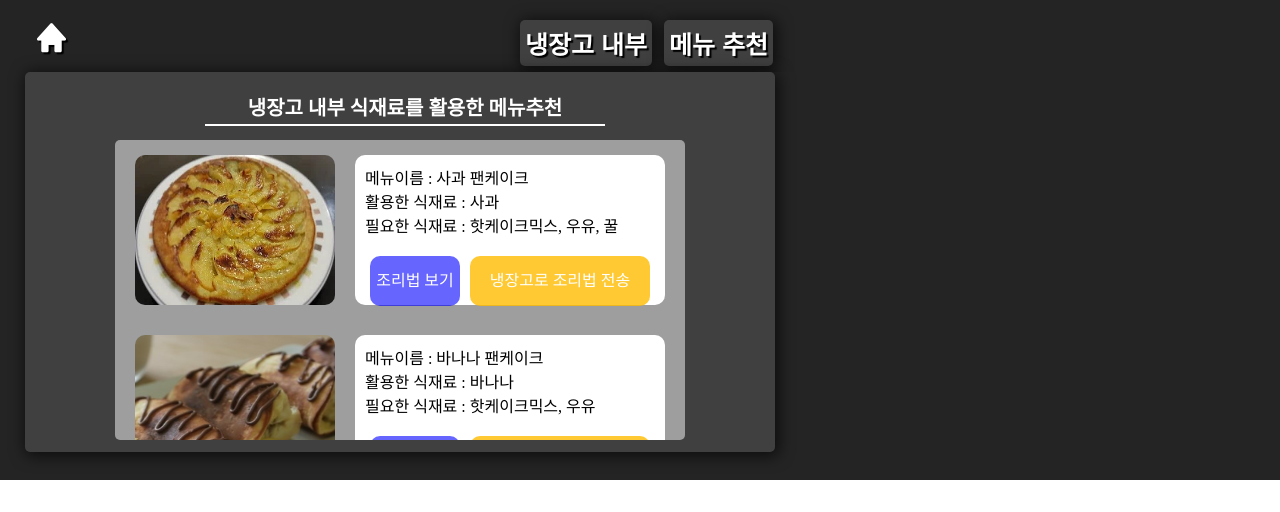
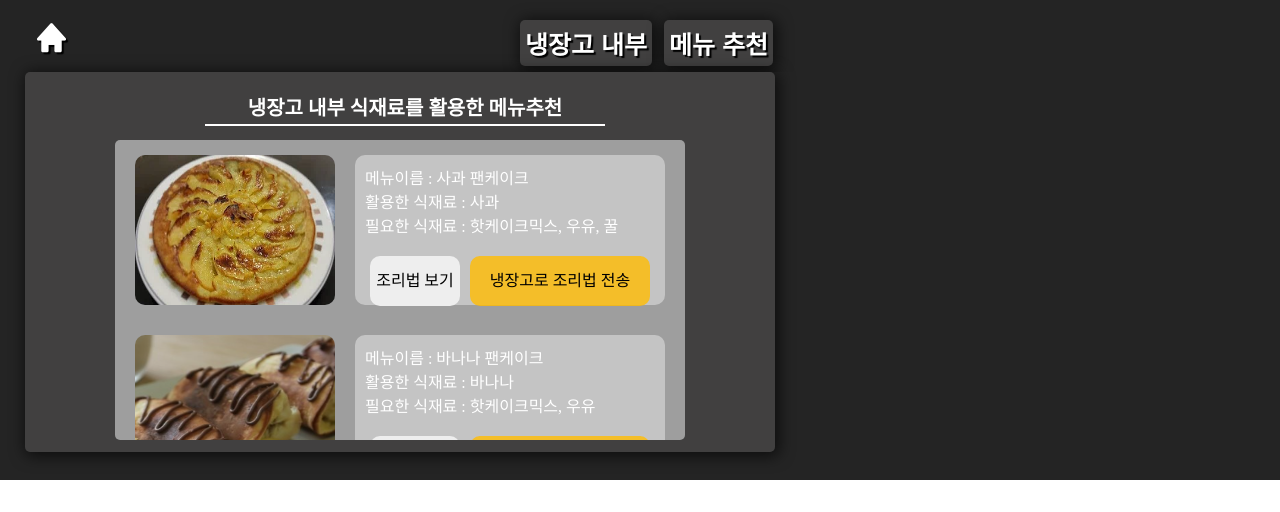
Before and after one commit to THINCAR/2021ESWContest_webOS_3004, a plain HTML site: page webapp/refrigerator1/refrigerator.html in a window 1280 px wide. Both pictures are taken after a click on the button "메뉴 추천". Drawn offline with nearby package versions, Linux system fonts and the light colour scheme.

Commit message:
Update: change the design

```diff
--- a/webapp/refrigerator1/style.css
+++ b/webapp/refrigerator1/style.css
@@ -206,12 +206,13 @@ img{
 }
 
 .menu_description{
-    background-color: white;
+    background-color: #eeeeee79;
     height: 130px;
     width: 290px;
     margin-left: 220px;
     border-radius: 10px;
     padding: 10px;
+    color :#fff;
 }
 
 .menu_button{
@@ -224,14 +225,14 @@ img{
 }
 
 .recipe{
-    background-color: rgba(0, 0, 255, 0.6);
+    background-color: #eeeeee;
     width: 90px;
     height: 50px;
     margin-right: 10px;
     border-radius: 10px;
     line-height: 50px;
     text-align: center;
-    color: white;
+    color: #000;
 }
 
 .to_kakao{
@@ -241,7 +242,7 @@ img{
     border-radius: 10px;
     line-height: 50px;
     text-align: center;
-    color: white;
+    color: #000;
 }
 
 #recipe_box{
```
